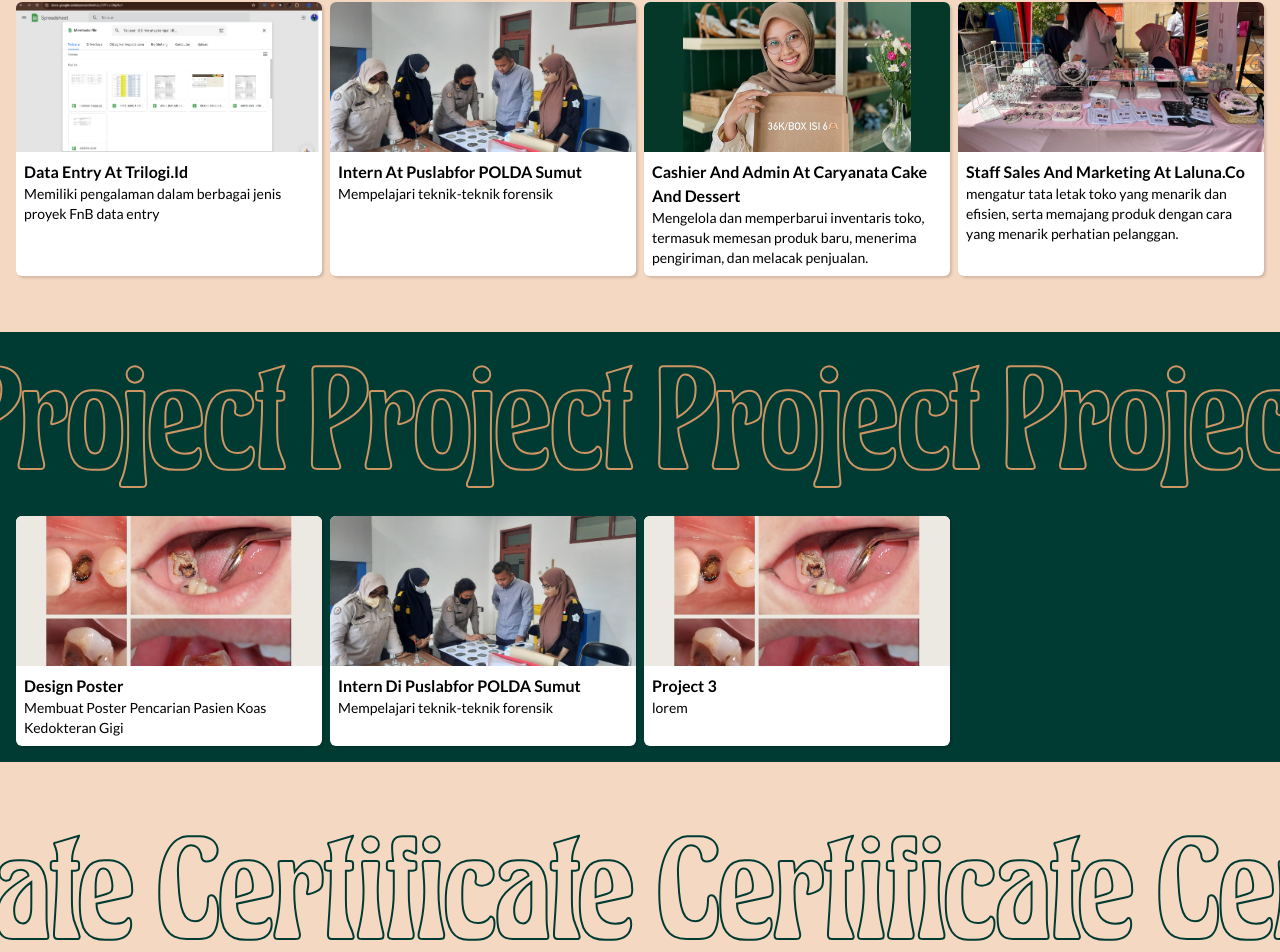
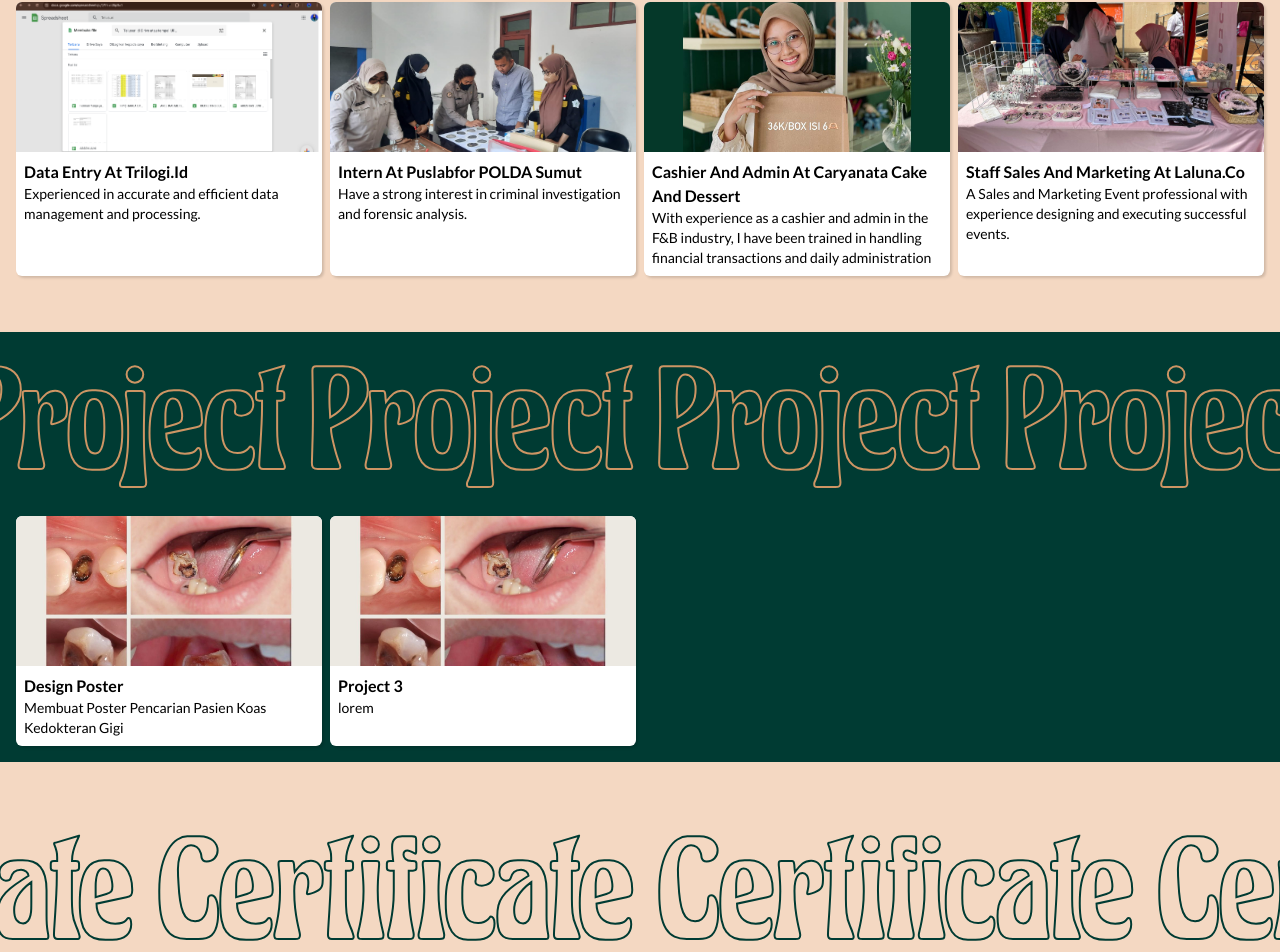
Before and after one commit to kautsarabid/Porto-Sekar, a React (Vite) app: page / in a window 1280 px wide. Shown: the part 2642-3594 px from the top of the page. Built offline with nearby package versions, Linux system fonts and the light colour scheme; a web font is replaced by a local one.

Commit message:
mengubah kata ke dalam bahasa inggris

```diff
--- a/src/pages/Project.jsx
+++ b/src/pages/Project.jsx
@@ -26,13 +26,6 @@ export default function Project({ names }) {
 			image: Image1,
 			title: "Design Poster",
 			desc: "Membuat Poster Pencarian Pasien Koas Kedokteran Gigi",
-		},
-		{
-			image: Kkp,
-			title: "Intern di Puslabfor POLDA Sumut",
-			desc: "Mempelajari teknik-teknik forensik",
-			fulldesc:
-				"Mempelajari teknik-teknik forensik: saya mempelajari beberapa teknik forensik seperti analisis sidik jari, pemeriksaan DNA, pemeriksaan toksikologi, bercak darah dan sperma.Berkontribusi dalam penyelidikan kriminal: saya berperan dalam membantu menyelesaikan kasus kriminal, seperti membantu mengidentifikasi pelaku sesuai dengan bukti yang diserahkan secara ilmiah.Mengembangkan kemampuan problem-solving dan analisis: selama melakukan kegiatan magang di pusat laboratorium forensik membantu saya mengasah kemampuan memecahkan masalah dan menganalisis informasi secara kritis.Meningkatkan keterampilan komunikasi dan teamwork: saya mendapatkan pengalaman dalam bekerja sama dengan tim forensik dan berkomunikasi dengan penegak hukum.Menemukan passion di bidang forensik: saya memiliki ketertarikan di bidang forensik dan keinginan untuk belajar lebih mengenai ilmu forensik.",
 		},
 		{
 			image: Image1,
--- a/src/pages/WorkExperience.jsx
+++ b/src/pages/WorkExperience.jsx
@@ -26,34 +26,30 @@ export default function WorkExperience({ names }) {
 		{
 			image: Trilogi,
 			title: "Data Entry at Trilogi.Id",
-			desc: "Memiliki pengalaman dalam berbagai jenis proyek FnB data entry",
-			fulldesc: `Saya adalah seorang data entry yang berpengalaman dengan keahlian dalam memasukkan data dengan cepat dan akurat. Saya memiliki pengalaman dalam berbagai jenis proyek FnB data entry, termasuk:
-      <ul className="text-indent">
-        <li>Memasukkan data pelanggan</li>
-        <li>Memproses pesanan</li>
-        <li>Mengekstrak data dari dokumen maupun website</li>
-      </ul> Saya mahir menggunakan berbagai perangkat lunak data entry, termasuk Microsoft Excel, Google Sheets, dan Majoo. Saya adalah pekerja yang teliti dan berorientasi pada detail, dengan kemampuan untuk bekerja secara mandiri dan sebagai bagian dari tim. Saya berkomitmen untuk memberikan hasil berkualitas tinggi tepat waktu.`,
+			desc: "Experienced in accurate and efficient data management and processing.",
+			fulldesc: `Experienced in accurate and efficient data management and processing. With expertise in the use of various data processing software such as Microsoft Excel, Google Sheets and Majoo. Ability to enter and verify data quickly and thoroughly.
+			High attention to detail and ability to work to tight deadlines. Several successful projects have improved data entry efficiency and ensured data integrity is maintained. Dedicated to supporting organizations in effective and reliable data management..`,
 		},
 		{
 			image: Kkp,
 			title: "Intern at Puslabfor POLDA Sumut",
-			desc: "Mempelajari teknik-teknik forensik",
+			desc: "Have a strong interest in criminal investigation and forensic analysis.",
 			fulldesc:
-				"Mempelajari teknik-teknik forensik: saya mempelajari beberapa teknik forensik seperti analisis sidik jari, pemeriksaan DNA, pemeriksaan toksikologi, bercak darah dan sperma.Berkontribusi dalam penyelidikan kriminal: saya berperan dalam membantu menyelesaikan kasus kriminal, seperti membantu mengidentifikasi pelaku sesuai dengan bukti yang diserahkan secara ilmiah.Mengembangkan kemampuan problem-solving dan analisis: selama melakukan kegiatan magang di pusat laboratorium forensik membantu saya mengasah kemampuan memecahkan masalah dan menganalisis informasi secara kritis.Meningkatkan keterampilan komunikasi dan teamwork: saya mendapatkan pengalaman dalam bekerja sama dengan tim forensik dan berkomunikasi dengan penegak hukum.Menemukan passion di bidang forensik: saya memiliki ketertarikan di bidang forensik dan keinginan untuk belajar lebih mengenai ilmu forensik.",
+				"Have a strong interest in criminal investigation and forensic analysis. Possess a deep understanding of forensic investigative techniques, evidence analysis procedures, and the use of current technology in data collection and interpretation. Experience in research and laboratory practicum has expanded my knowledge of forensic laboratory operations, including the use of equipment and analysis methodologies such as the RapidHIT 200 Instrument for DNA examination. My academic projects range from processing evidence from crime scenes to forensic identification, which provides deep insight into the complexities and challenges within this field. I am committed to carrying out every task with high integrity, meticulous rigor, and relentless dedication. My goal is to utilize my knowledge and skills to support Polda's mission in maintaining security and justice for the community.",
 		},
 		{
 			image: Karyanata,
 			title: "cashier and admin at Caryanata Cake and Dessert",
-			desc: "Mengelola dan memperbarui inventaris toko, termasuk memesan produk baru, menerima pengiriman, dan melacak penjualan.",
+			desc: "With experience as a cashier and admin in the F&B industry, I have been trained in handling financial transactions and daily administration",
 			fulldesc:
-				"Mampu menangani transaksi penjualan dengan cepat dan akurat, termasuk menerima pembayaran, memberikan kembalian, dan memproses kartu kredit. Memiliki pengetahuan yang baik tentang produk toko dan dapat memberikan rekomendasi kepada pelanggan. Mampu bekerja secara mandiri dan sebagai bagian dari tim.Memiliki kemampuan komunikasi yang baik dan dapat membangun hubungan yang positif dengan pelanggan.",
+				"With experience as a cashier and admin in the F&B industry, I have been trained in handling financial transactions and daily administration. I have expertise in serving customers in a friendly and efficient manner, as well as maintaining accurate financial records.I am familiar with cashier software such as Majoo and social media applications (Instagram, Tiktok, and Whatsapp) and able to adapt quickly to changes in the work environment. I am committed to providing the best service to customers and supporting the smooth operation of the restaurant or cafe.",
 		},
 		{
 			image: Kanisa,
 			title: "staff sales and marketing at Laluna.co",
-			desc: "mengatur tata letak toko yang menarik dan efisien, serta memajang produk dengan cara yang menarik perhatian pelanggan.",
+			desc: "A Sales and Marketing Event professional with experience designing and executing successful events.",
 			fulldesc:
-				"Saya memiliki pengalaman dalam menyiapkan dan menata toko aksesoris di berbagai event, termasuk festival, dan pameran. Saya mampu mengatur tata letak toko yang menarik dan efisien, serta memajang produk dengan cara yang menarik perhatian pelanggan. Saya senang membantu pelanggan dalam memilih dan membeli aksesoris. Saya memiliki pengetahuan yang luas tentang produk yang tersedia dan dapat memberikan saran yang sesuai dengan kebutuhan dan anggaran pelanggan.Saya adalah pemain tim yang handal dan mampu bekerja sama dengan baik dengan staf lain untuk memastikan kelancaran event. Saya berkomunikasi dengan jelas, membantu menyelesaikan tugas, dan menciptakan suasana yang positif. Saya memiliki kemampuan untuk bekerja secara mandiri dan sebagai bagian dari tim. Saya mampu belajar dengan cepat dan beradaptasi dengan situasi baru.",
+				"A Sales and Marketing Event professional with experience designing and executing successful events. Expertise includes creative marketing strategies and strong customer relationship management. With a background in event management and digital marketing, has helped various brands increase their visibility and sales through memorable events. Portfolio includes product launches, trade shows, and festivals that attract thousands of attendees. Commitment to creating memorable events that make a real impact on your business. Let's work together to create amazing events and increase sales.",
 		},
 	];
 	return (
```
